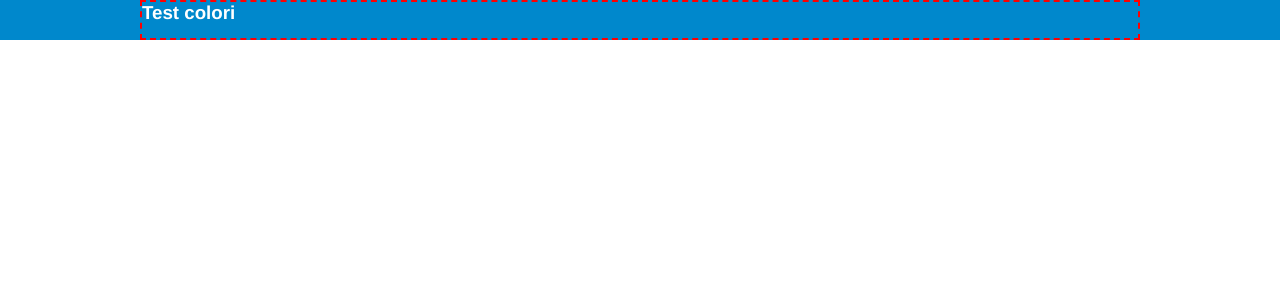
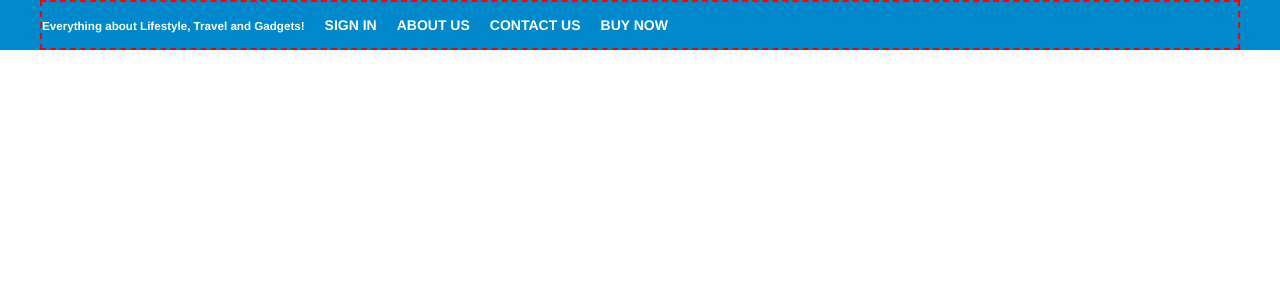
Before and after one commit to marcocor25/proj-html-vuejs, a Vue app: page / in a window 1280 px wide. Shown: the top 300 px of the page. Built offline with nearby package versions, Linux system fonts and the light colour scheme.

Commit message:
Top banner completed

```diff
--- a/src/App.vue
+++ b/src/App.vue
@@ -16,6 +16,8 @@ export default {
 </script>
 
 <style lang="scss">
+@import "./assets/scss/colors.scss";
+
 * {
   margin: 0;
   padding: 0;
@@ -30,10 +32,16 @@ img {
   -webkit-user-drag: none;
 }
 
+ul {
+  list-style: none;
+}
+
 #app {
   font-family: Avenir, Helvetica, Arial, sans-serif;
   -webkit-font-smoothing: antialiased;
   -moz-osx-font-smoothing: grayscale;
+  font-size: 14px;
   color: #000000;
+  background-color: $body;
 }
 </style>
--- a/src/assets/scss/_colors.scss
+++ b/src/assets/scss/_colors.scss
@@ -2,4 +2,5 @@
 $default: #ffffff;
 
 // BACKGROUND-COLORS
+$body: #f7f7f7;
 $top-banner: #0088cc;
--- a/src/components/TopBanner.vue
+++ b/src/components/TopBanner.vue
@@ -1,7 +1,12 @@
 <template>
   <div class="top-banner">
     <div class="container">
-      <h3>Test colori</h3>
+      <h5>Everything about Lifestyle, Travel and Gadgets!</h5>
+      <ul class="banner-links">
+        <li v-for="(el, i) in links" :key="i">
+          {{ el }}
+        </li>
+      </ul>
     </div>
   </div>
 </template>
@@ -9,6 +14,11 @@
 <script>
 export default {
   name: "TopBanner",
+  data() {
+    return {
+      links: ["sign in", "about us", "contact us", "buy now"],
+    };
+  },
 };
 </script>
 
@@ -20,11 +30,30 @@ export default {
   background: $top-banner;
 
   .container {
-    width: 1000px;
-    min-height: 40px;
+    width: 1200px;
+    min-height: 50px;
     margin: 0 auto;
+    display: flex;
+    align-items: center;
+    gap: 20px;
     color: $default;
     border: 2px dashed red;
+
+    h5 {
+      cursor: default;
+    }
+
+    .banner-links {
+      display: flex;
+      gap: 20px;
+      cursor: pointer;
+      font-weight: bolder;
+      text-transform: uppercase;
+
+      li:hover {
+        text-decoration: underline;
+      }
+    }
   }
 }
 </style>
```
Also changed, not shown: 1 other file (tests, documents, lock files or other folders).
